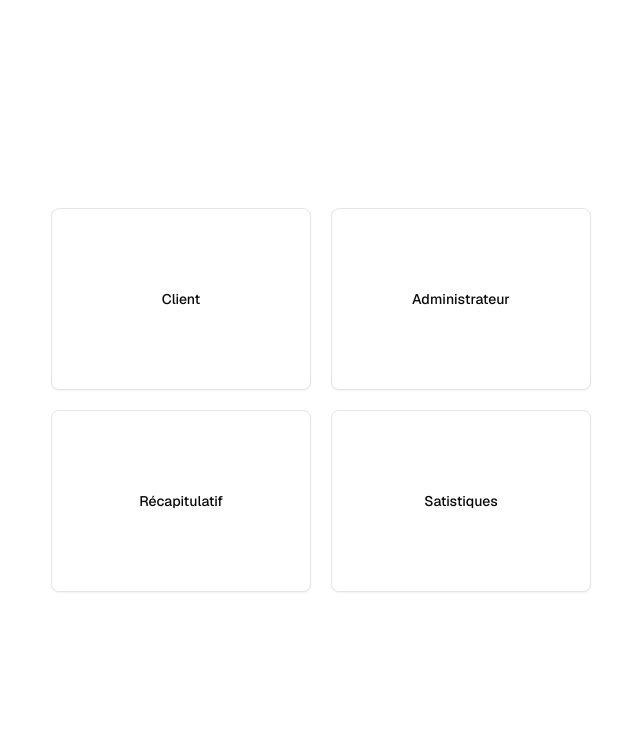
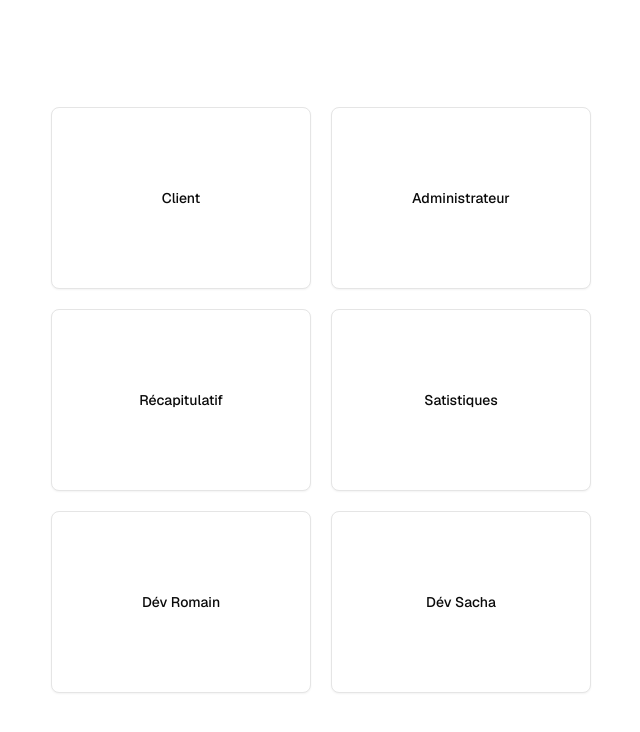
Before and after one commit to Kostis39/CasaLogiciel, a Next.js app in the folder dev/frontend/: page / in a window 1280 px wide. Shown: the top 732 px of the page, without its empty margins (319-959 px from the left). Built offline with nearby package versions, Linux system fonts and the light colour scheme.

Commit message:
make folder for dev in frontend

```diff
--- a/dev/frontend/app/client/page.tsx
+++ b/dev/frontend/app/client/page.tsx
@@ -1,26 +1,3 @@
-import SearchClient from "@/src/components/client_ui/clientSearch"
-import ClientList from "@/src/components/client_ui/clientList";
-
-const ClientPage = async ({
-  searchParams,
-}: {
-  searchParams?: { query?: string };
-}) => {
-  const query = (await searchParams)?.query || '';
-
-  return (
-    <div>
-      <h1>Recherche de grimpeur:</h1>
-      <SearchClient />
-      <ClientList query={query} />
-    </div>
-  );
-};
-
-export default ClientPage;
-
-
-/**
 import "./client.css";
 import { ClientHeader } from "@/src/components/client_ui/clientHeader";
 import { ClientAside } from "@/src/components/client_ui/clientAside";
@@ -50,4 +27,3 @@ export  default async function ClientHome() {
     </div>
   );
 }
-*/
--- /dev/null
+++ b/dev/frontend/app/dev/sacha/page.tsx
@@ -0,0 +1,20 @@
+import SearchClient from "@/src/components/client_ui/clientSearch"
+import ClientList from "@/src/components/client_ui/clientList";
+
+const Admin = async ({
+  searchParams,
+}: {
+  searchParams?: { query?: string };
+}) => {
+  const query = (await searchParams)?.query || '';
+
+  return (
+    <div>
+      <h1>Recherche de grimpeur:</h1>
+      <SearchClient />
+      <ClientList query={query} />
+    </div>
+  );
+};
+
+export default Admin;
--- a/dev/frontend/app/page.tsx
+++ b/dev/frontend/app/page.tsx
@@ -24,6 +24,14 @@ export default function Home() {
         Satistiques
         </Link>
 
+        <Link href="/dev/romain" className={buttonVariants({size: "big", variant: "outline"})}>
+        Dév Romain
+        </Link>
+
+        <Link href="/dev/sacha" className={buttonVariants({size: "big", variant: "outline"})}>
+        Dév Sacha
+        </Link>
+
 
 
 
```
Also changed, not shown: dev/frontend/app/dev/romain/page.tsx (added).
